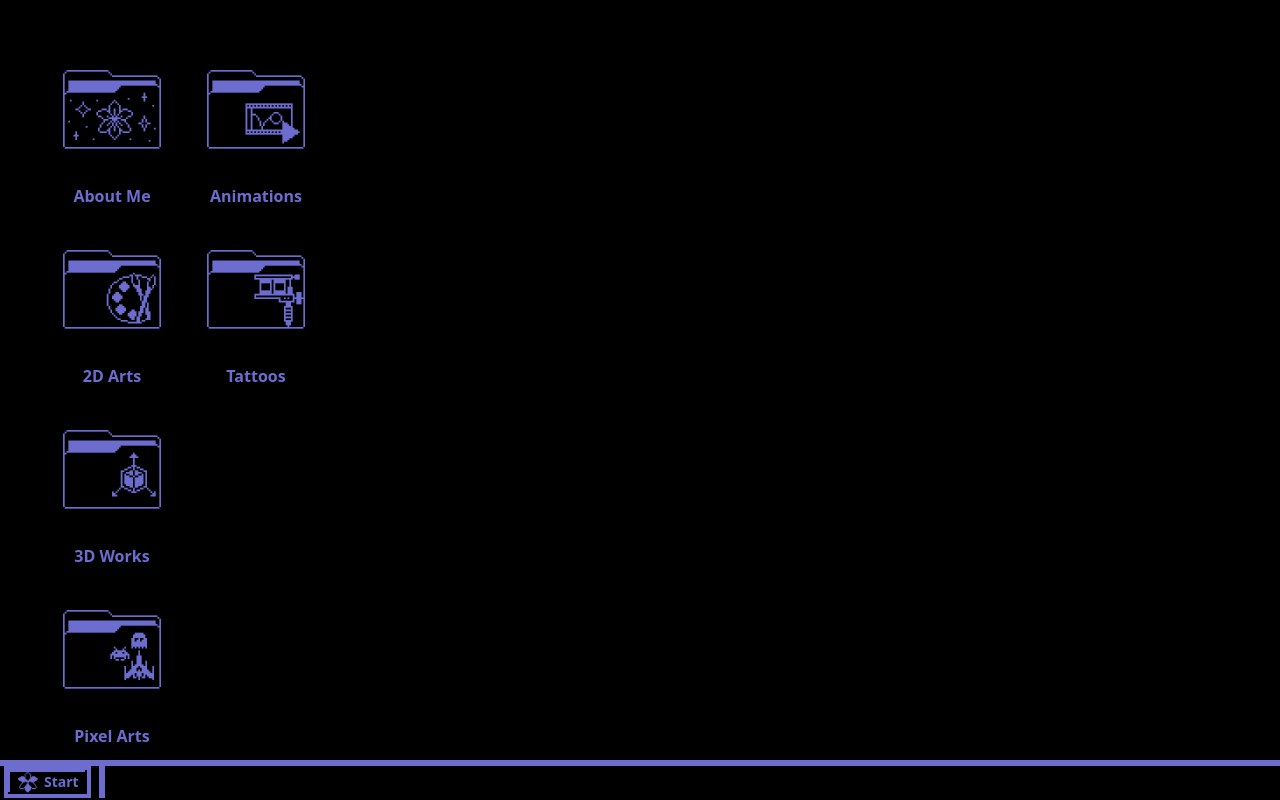
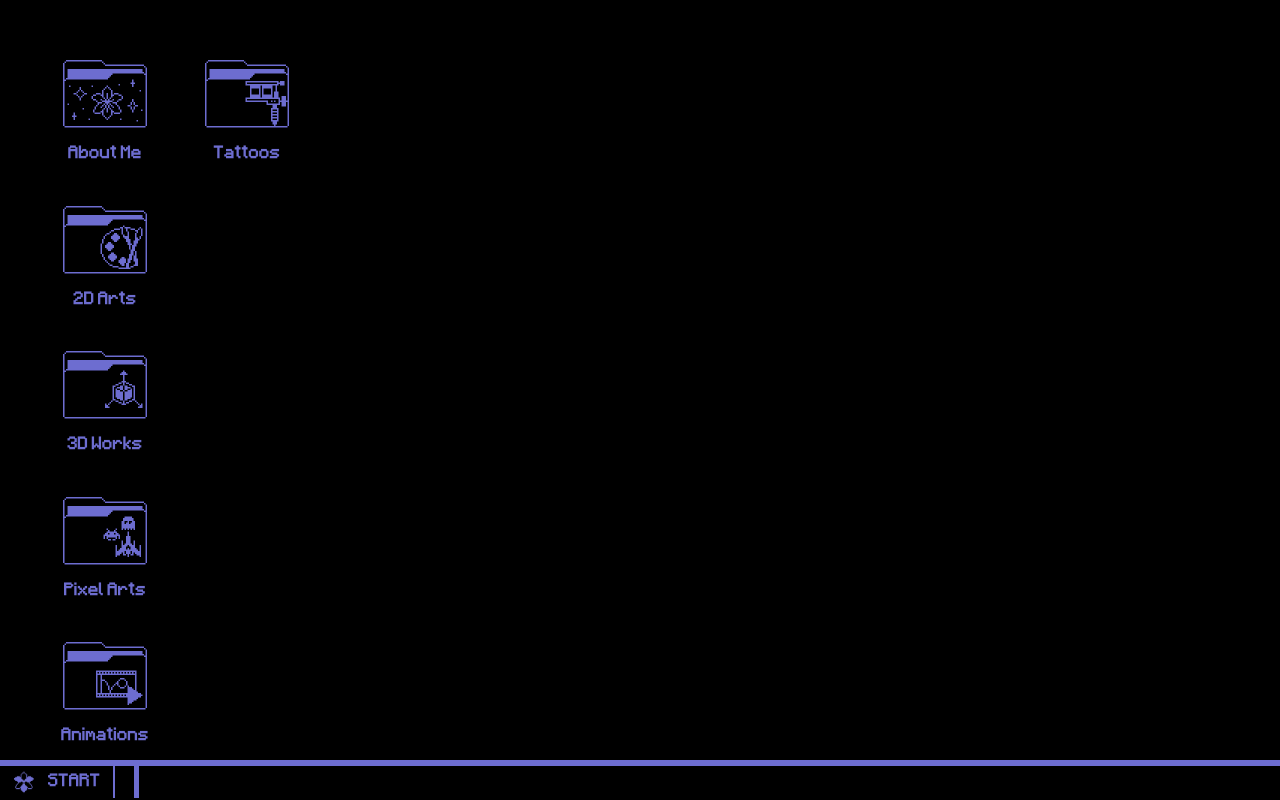
Before and after one commit to lidyagercek/lilyweb, a React (Vite) app: page / in a window 1280 px wide. Built offline with nearby package versions, Linux system fonts and the light colour scheme.

Commit message:
checkpoint-2

```diff
--- a/src/App.tsx
+++ b/src/App.tsx
@@ -9,14 +9,31 @@ export default function App() {
   const [minimizedWindows, setMinimizedWindows] = useState<string[]>([]);
   const [isStartMenuOpen, setIsStartMenuOpen] = useState(false);
   const [maximizedWindow, setMaximizedWindow] = useState<string | null>(null);
+  const [windowZIndices, setWindowZIndices] = useState<Record<string, number>>({});
+  const [topZIndex, setTopZIndex] = useState(10);
 
   const startMenuRef = useRef<HTMLDivElement>(null);
   const startButtonRef = useRef<HTMLButtonElement>(null);
+
+  // Function to bring a window to the front
+  const bringToFront = (windowId: string) => {
+    const newZIndex = topZIndex + 1;
+    setWindowZIndices(prev => ({
+      ...prev,
+      [windowId]: newZIndex
+    }));
+    setTopZIndex(newZIndex);
+  };
 
   // Function to handle opening a window
   const openWindow = (windowId: string) => {
     if (!activeWindows.includes(windowId)) {
       setActiveWindows(prev => [...prev, windowId]);
+      // Set initial z-index for new window
+      bringToFront(windowId);
+    } else {
+      // If window already exists, just bring it to front
+      bringToFront(windowId);
     }
 
     // Remove from minimized if it was minimized
@@ -25,6 +42,12 @@ export default function App() {
     }
 
     setActiveWindow(windowId);
+  };
+
+  // Function to handle window click (to bring it to front)
+  const handleWindowClick = (windowId: string) => {
+    setActiveWindow(windowId);
+    bringToFront(windowId);
   };
 
   // Function to handle closing a window
@@ -57,11 +80,20 @@ export default function App() {
 
       if (visibleWindows.length > 0) {
         // Set the last visible window as active
-        setActiveWindow(visibleWindows[visibleWindows.length - 1]);
+        const lastWindow = visibleWindows[visibleWindows.length - 1];
+        setActiveWindow(lastWindow);
+        bringToFront(lastWindow);
       } else {
         setActiveWindow(null);
       }
     }
+
+    // Remove z-index entry
+    setWindowZIndices(prev => {
+      const newZIndices = {...prev};
+      delete newZIndices[windowId];
+      return newZIndices;
+    });
   };
 
   // Function to handle minimizing a window
@@ -77,7 +109,9 @@ export default function App() {
       );
 
       if (otherOpenWindows.length > 0) {
-        setActiveWindow(otherOpenWindows[otherOpenWindows.length - 1]);
+        const lastWindow = otherOpenWindows[otherOpenWindows.length - 1];
+        setActiveWindow(lastWindow);
+        bringToFront(lastWindow);
       } else {
         setActiveWindow(null);
       }
@@ -98,8 +132,9 @@ export default function App() {
       setMaximizedWindow(windowId);
     }
 
-    // Ensure the window is active
+    // Ensure the window is active and on top
     setActiveWindow(windowId);
+    bringToFront(windowId);
 
     // Ensure it's not minimized
     if (minimizedWindows.includes(windowId)) {
@@ -140,7 +175,7 @@ export default function App() {
       <div className="flex-1 relative">
         {/* Desktop Icons */}
         <div className="w-64 ml-8">
-          <div className="flex flex-col flex-wrap h-[740px] gap-4 mt-8 z-0">
+          <div className="flex flex-col flex-wrap h-[740px] gap-7 mt-8 z-0">
             <FolderIcon
               label="About Me"
               selected={activeWindow === "about-me"}
@@ -192,6 +227,8 @@ export default function App() {
             initialSize={{ width: 600, height: 400 }}
             folderType="2d-arts"
             isActive={activeWindow === "2d-arts"}
+            onClick={() => handleWindowClick("2d-arts")}
+            zIndex={windowZIndices["2d-arts"] || 1}
           />
         )}
 
@@ -206,6 +243,8 @@ export default function App() {
             initialSize={{ width: 520, height: 380 }}
             folderType="3d-works"
             isActive={activeWindow === "3d-works"}
+            onClick={() => handleWindowClick("3d-works")}
+            zIndex={windowZIndices["3d-works"] || 1}
           />
         )}
 
@@ -220,6 +259,8 @@ export default function App() {
             initialSize={{ width: 460, height: 340 }}
             folderType="pixel-arts"
             isActive={activeWindow === "pixel-arts"}
+            onClick={() => handleWindowClick("pixel-arts")}
+            zIndex={windowZIndices["pixel-arts"] || 1}
           />
         )}
 
@@ -234,6 +275,8 @@ export default function App() {
             initialSize={{ width: 560, height: 400 }}
             folderType="animations"
             isActive={activeWindow === "animations"}
+            onClick={() => handleWindowClick("animations")}
+            zIndex={windowZIndices["animations"] || 1}
           />
         )}
 
@@ -248,6 +291,8 @@ export default function App() {
             initialSize={{ width: 500, height: 370 }}
             folderType="tattoos"
             isActive={activeWindow === "tattoos"}
+            onClick={() => handleWindowClick("tattoos")}
+            zIndex={windowZIndices["tattoos"] || 1}
           />
         )}
 
@@ -262,6 +307,8 @@ export default function App() {
             initialSize={{ width: 550, height: 400 }}
             folderType="about-me"
             isActive={activeWindow === "about-me"}
+            onClick={() => handleWindowClick("about-me")}
+            zIndex={windowZIndices["about-me"] || 1}
           />
         )}
       </div>
@@ -273,15 +320,15 @@ export default function App() {
           className="fixed bottom-10 left-1 w-48 bg-[#000000] border-4 border-[#6D6DD0] shadow-md z-50 p-1"
           onClick={e => e.stopPropagation()}
         >
-          <div className="bg-[#000000] text-[#6D6DD0] p-2 flex items-center h-10 border border-[#6D6DD0]">
+          <div className="bg-[#000000] text-[#6D6DD0] p-2 flex items-center h-10 border-1 border-[#6D6DD0]">
             <span className="font-bold rotate-[270deg] text-lg mr-2">▼</span>
-            <span className="font-bold text-sm">Art Portfolio</span>
+            <span className="font-bold text-sm font-minecraft flex items-center leading-none pt-2 -mt-4 relative top-4">Art Portfolio</span>
           </div>
           <div className="border-t-4 border-[#6D6DD0] mt-1 pt-1">
             {["About Me", "2D Arts", "3D Works", "Pixel Arts", "Animations", "Tattoos"].map((name, index) => (
               <button
                 key={index}
-                className="w-full text-left p-1 hover:bg-[#6D6DD0] hover:text-[#000000] flex items-center text-[#6D6DD0]"
+                className="w-full text-left p-1 hover:bg-[#6D6DD0] hover:text-[#000000] flex items-center text-[#6D6DD0] font-minecraft"
                 onClick={(e) => {
                   e.stopPropagation();
                   const windowId = name.toLowerCase().replace(/\s+/g, '-');
@@ -290,7 +337,7 @@ export default function App() {
                 }}
               >
                 <div className="w-5 h-5 mr-2 bg-[#252547] border-2 border-[#6D6DD0]"></div>
-                {name}
+                <span className="flex items-center leading-none pt-2 -mt-4 relative top-4">{name}</span>
               </button>
             ))}
           </div>
--- a/src/components/FolderIcon.tsx
+++ b/src/components/FolderIcon.tsx
@@ -19,23 +19,24 @@ export function FolderIcon({
   return (
     <div
       className={cn(
-        "flex flex-col items-center justify-center gap-1 cursor-pointer select-none",
+        "flex flex-col items-center justify-center gap-0 cursor-pointer select-none",
         selected && "text-white",
         className
       )}
       onClick={onClick}
     >
-      {/* Win95 folder icon with purple glow */}
+      {/* Win95 folder icon with smaller purple glow */}
       <div className={cn(
-        "relative w-32 h-32 flex items-center justify-center",
-        selected && "after:absolute after:inset-0 after:bg-[#6D6DD0]/30 after:blur-md after:rounded-md"
+        "relative w-24 h-22 flex items-center justify-center",
+        selected && "after:absolute after:inset-3 after:bg-[#6D6DD0]/10 after:blur-sm after:rounded-md"
       )}>
         {iconPath ? (
           // Use custom icon if provided
           <img
             src={iconPath}
             alt={label}
-            className="w-28 h-28 object-contain"
+            className="w-22 h-22 object-contain select-none pointer-events-none"
+            draggable="false"
             onError={(e) => {
               e.currentTarget.style.display = 'none';
               // Fallback to default folder icon
@@ -44,11 +45,11 @@ export function FolderIcon({
           />
         ) : (
           // Default folder icon
-          <div className="absolute inset-0">
-            <div className="absolute top-0 left-0 right-0 h-3 bg-[#252547] border-t border-l border-r border-[#6D6DD0] border-2"></div>
-            <div className="absolute top-3 left-0 right-0 bottom-0 bg-[#252547] border-2 border-[#6D6DD0] shadow-[inset_-2px_-2px_0_0_#000000,2px_2px_0_0_#6D6DD0]">
+          <div className="absolute inset-0 select-none pointer-events-none">
+            <div className="absolute top-0 left-0 right-0 h-2.5 bg-[#252547] border-t border-l border-r border-[#6D6DD0] border-2"></div>
+            <div className="absolute top-2.5 left-0 right-0 bottom-0 bg-[#252547] border-2 border-[#6D6DD0] shadow-[inset_-2px_-2px_0_0_#000000,2px_2px_0_0_#6D6DD0]">
               {/* Tab part */}
-              <div className="absolute -top-2 left-3 w-8 h-3 bg-[#252547] border-t border-l border-r border-[#6D6DD0] border-2"></div>
+              <div className="absolute -top-1.5 left-2.5 w-6 h-2.5 bg-[#252547] border-t border-l border-r border-[#6D6DD0] border-2"></div>
             </div>
           </div>
         )}
@@ -56,7 +57,7 @@ export function FolderIcon({
 
       {/* Label */}
       <span className={cn(
-        "text-base font-bold text-center max-w-32 px-2 py-1 truncate",
+        "text-sm font-bold text-center max-w-24 px-1.5 py-1 -mt-1 truncate font-minecraft flex items-center justify-center leading-tight",
         selected ? "bg-[#6D6DD0] text-[#000000]" : "text-[#6D6DD0]"
       )}>
         {label}
--- a/src/components/TaskBar.tsx
+++ b/src/components/TaskBar.tsx
@@ -42,7 +42,7 @@ export function TaskBar({
       {/* Start Button - Use children if provided, otherwise use default */}
       {children || (
         <button
-          className="h-8 px-2 flex items-center mr-1 font-bold text-sm border-4 border-[#6D6DD0] rounded-none shadow-[inset_-2px_-2px_0_#000000,inset_2px_2px_0_#6D6DD0] bg-[#000000] text-[#6D6DD0]"
+          className="h-8 px-2 flex items-center justify-center mr-1 font-bold text-sm border-[#6D6DD0] bg-[#000000] text-[#6D6DD0]"
           onClick={openStartMenu}
         >
           <img
@@ -63,12 +63,17 @@ export function TaskBar({
               e.currentTarget.parentElement?.insertBefore(fallbackDiv, e.currentTarget.nextSibling);
             }}
           />
-          <span>Start</span>
+          <div className="flex items-center h-full">
+            <div className="px-2 font-bold text-[#6D6DD0] bg-[#000000] border-t-1 border-l-1 border-r-1 border-[#6D6DD0] rounded-t-sm h-full flex items-center">
+              <span className="font-minecraft flex items-center leading-none -mt-1">START</span>
+            </div>
+            <div className="w-px h-8 mx-1 bg-[#6D6DD0] shadow-[1px_0_0_#6D6DD0]"></div>
+          </div>
         </button>
       )}
 
       {/* Divider */}
-      <div className="w-1 h-8 mx-1 bg-[#6D6DD0] shadow-[2px_0_0_#6D6DD0]"></div>
+      <div className="w-1 h-8 mx-1 bg-[#6D6DD0] shadow-[1px_0_0_#6D6DD0]"></div>
 
       {/* Window Buttons */}
       <div className="flex-1 flex items-center overflow-x-auto space-x-1 px-1">
@@ -76,17 +81,17 @@ export function TaskBar({
           <button
             key={windowId}
             className={cn(
-              "h-8 px-2 flex-shrink-0 min-w-24 max-w-40 flex items-center text-sm truncate text-[#6D6DD0]",
+              "h-8 px-2 flex-shrink-0 min-w-24 max-w-40 flex items-center justify-center text-sm truncate text-[#6D6DD0]",
               minimizedWindows.includes(windowId)
-                ? "border-4 border-[#6D6DD0] shadow-[inset_-2px_-2px_0_#000000,inset_2px_2px_0_#6D6DD0] opacity-70 bg-[#000000]"
+                ? "border-2 border-[#6D6DD0] shadow-[inset_-2px_-2px_0_#000000,inset_2px_2px_0_#6D6DD0] opacity-70 bg-[#000000]"
                 : currentWindow === windowId
-                  ? "border-4 border-[#6D6DD0] shadow-[inset_2px_2px_0_#6D6DD0] bg-[#000000]"
-                  : "border-4 border-[#6D6DD0] shadow-[inset_-2px_-2px_0_#000000,inset_2px_2px_0_#6D6DD0] bg-[#000000]"
+                  ? "border-2 border-[#6D6DD0] shadow-[inset_2px_2px_0_#6D6DD0] bg-[#000000]"
+                  : "border-2 border-[#6D6DD0] shadow-[inset_-2px_-2px_0_#000000,inset_2px_2px_0_#6D6DD0] bg-[#000000]"
             )}
             onClick={() => onWindowSelect(windowId)}
           >
             <div className="w-4 h-4 mr-2 bg-[#252547] border-2 border-[#6D6DD0]"></div>
-            <span className="truncate">{getWindowName(windowId)}</span>
+            <span className="truncate font-minecraft flex items-center leading-none -mt-1">{getWindowName(windowId)}</span>
           </button>
         ))}
       </div>
--- a/src/index.css
+++ b/src/index.css
@@ -1,6 +1,33 @@
 @tailwind base;
 @tailwind components;
 @tailwind utilities;
+
+/* Minecraft Font Definition */
+@font-face {
+  font-family: 'Minecraftia';
+  src: url('/Minecraftia-Regular.ttf') format('truetype');
+  font-weight: normal;
+  font-style: normal;
+  font-display: swap;
+}
+
+/* Windows 95 Font Face Definitions */
+@font-face {
+  font-family: 'MS Sans Serif';
+  src: url('/fonts/ms-sans-serif.woff2') format('woff2');
+  font-weight: normal;
+  font-style: normal;
+  font-display: swap;
+}
+
+@font-face {
+  font-family: 'Pixelated MS Sans Serif';
+  src: url('/fonts/ms-sans-serif-pixel.woff2') format('woff2');
+  font-weight: normal;
+  font-style: normal;
+  font-display: swap;
+}
+
 @layer base {
   :root {
     --background: 0 0% 100%;
@@ -61,6 +88,6 @@
     @apply border-border;
   }
   body {
-    @apply bg-background text-foreground;
+    @apply bg-background text-foreground font-retro;
   }
 }
--- a/tailwind.config.js
+++ b/tailwind.config.js
@@ -4,6 +4,12 @@ export default {
   content: ["./index.html", "./src/**/*.{js,ts,jsx,tsx}"],
   theme: {
     extend: {
+      fontFamily: {
+        sans: ['Minecraftia', 'Arial', 'sans-serif'],
+        minecraft: ['Minecraftia', 'monospace'],
+        retro: ['Minecraftia', '"MS Sans Serif"', 'Microsoft Sans Serif', 'sans-serif'],
+        pixel: ['Minecraftia', 'Pixelated MS Sans Serif', 'MS Sans Serif', 'sans-serif'],
+      },
       borderRadius: {
         lg: "var(--radius)",
         md: "calc(var(--radius) - 2px)",
```
Also changed, not shown: src/components/Gallery.tsx (+5 -3 lines), src/components/RetroWindow.tsx (+32 -16 lines), public/Minecraftia-Regular.ttf (added), public/fonts/public/fonts/Minecraftia-Regular.ttf (added).
